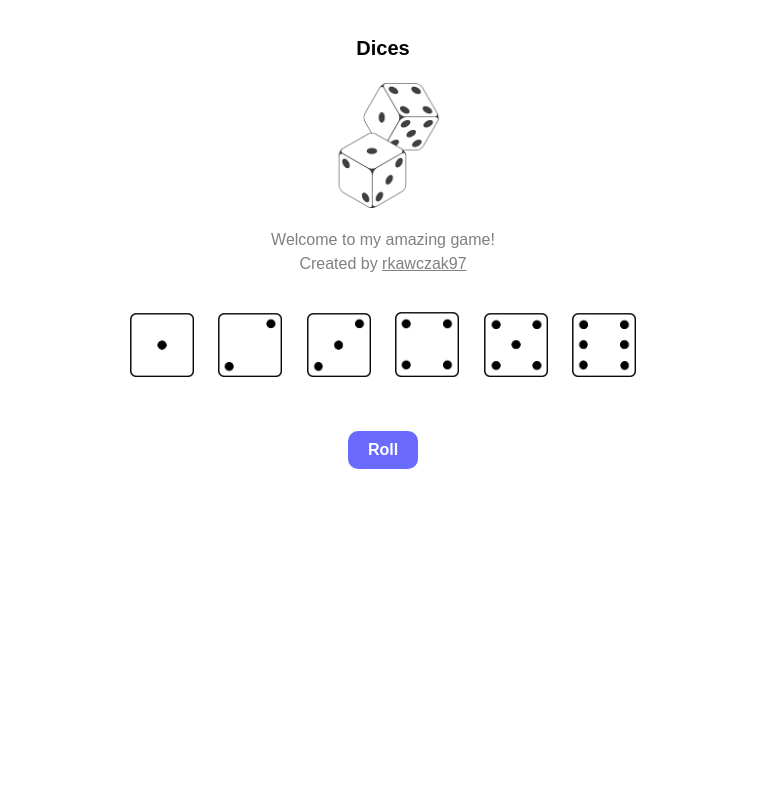
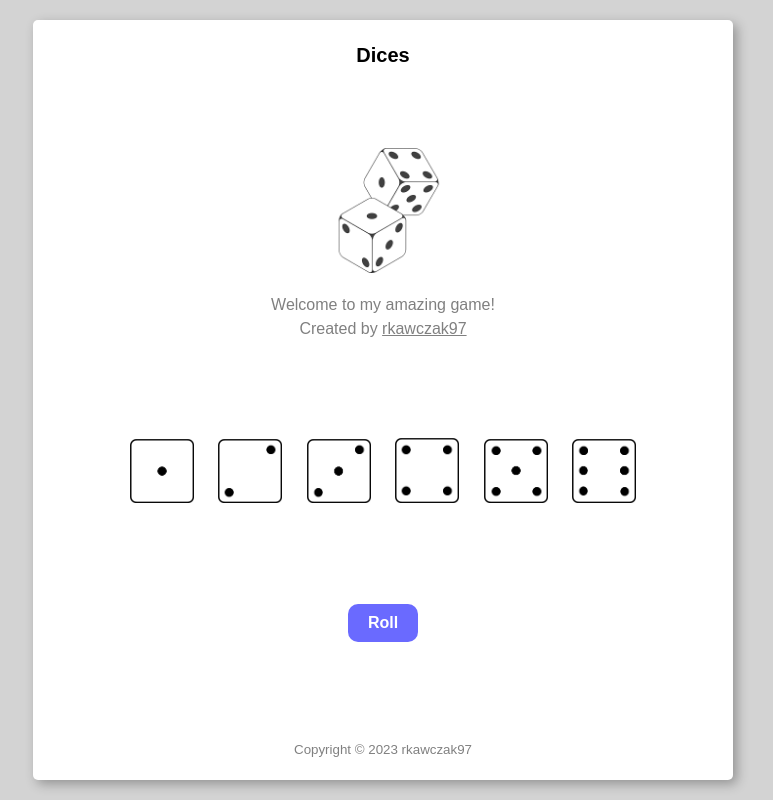
Before and after one commit to rkawczak97/Dices, a plain HTML site: page web_app/index.html in a window 1280 px wide. Shown: the whole page, without its empty margins (257-1030 px from the left). Drawn offline with Linux system fonts and the light colour scheme.

Commit message:
website design changes

```diff
--- a/web_app/index.html
+++ b/web_app/index.html
@@ -1,34 +1,40 @@
-<!DOCTYPE html>
+<!DOCTYPE HTML5>
 <html>
 	<head>
-		<title>
-			Dices
-		</title>
+		<title>Dices</title>
 		<link rel="stylesheet" href="src/styles.css">
 		<link rel="icon" type="image/x-icon" href="src/img/favicon.ico">
 	</head>
-
 	<body>
-		<p style="font-weight: bold; font-size: 15pt; padding-top: 10pt;">
-			Dices
-		</p>
+        <div class="content">
+            <div>
+                <p class="title">Dices</p>
+            </div>
+            <div>
                 <img src="src/img/dices_logo.png" width="125" height="auto">
-		<p style="color: grey;">
-			Welcome to my amazing game! <br>
-			Created by
+                <p style="color: grey; margin: 20px;">
+                    Welcome to my amazing game! <br> Created by
                     <a href="https://github.com/rkawczak97" target="_blank">
                         rkawczak97
                     </a>
                 </p>
+            </div>
+            <div>
                 <img src="src/img/dice-1.png" class="dice-img">
                 <img src="src/img/dice-2.png" class="dice-img">
                 <img src="src/img/dice-3.png" class="dice-img">
                 <img src="src/img/dice-4.png" class="dice-img">
                 <img src="src/img/dice-5.png" class="dice-img">
                 <img src="src/img/dice-6.png" class="dice-img">
-		<br>
-		<button class="roll-button">
-			Roll
-		</button>
+            </div>
+            <div>
+                <button class="roll-button">Roll</button>
+            </div>
+            <div>
+                <p style="color: grey; margin: 20px; font-size: 10pt;">
+                    Copyright &copy; 2023 rkawczak97
+                </p>
+            </div>
+        </div>
 	</body>
 </html>
--- a/web_app/src/styles.css
+++ b/web_app/src/styles.css
@@ -1,7 +1,41 @@
 * {
-font-size: 12pt;
-font-family: sans-serif;
-text-align: center;
+    font-size: 12pt;
+    font-family: sans-serif;
+    text-align: center;
+}
+
+body {
+    background-color: lightgrey;
+}
+
+a {
+    color: grey;
+}
+
+p {
+    line-height: 1.5;
+}
+
+.title {
+    font-weight: bold;
+    font-size: 15pt;
+}
+
+.content {
+    background-color: white;
+    border-radius: 5px;
+    box-shadow: 4px 4px 12px rgba(0, 0, 0, 0.3);
+    width: 700px;
+    height: 95%;
+    position: absolute;
+    top: 0;
+    bottom: 0;
+    left: 0;
+    right: 0;
+    margin: auto;
+    display: flex;
+    flex-direction: column;
+    justify-content: space-between;
 }
 
 .roll-button {
@@ -9,11 +43,11 @@ text-align: center;
     color: white;
     font-weight: bold;
     padding: 10px 20px;
+    margin: 20px;
     border: none;
     border-radius: 10px;
     cursor: pointer;
     transition: opacity 150ms;
-    margin-top: 30px;
 }
 
 .roll-button:hover {
@@ -28,14 +62,4 @@ text-align: center;
     margin: 20px 10px;
     width: 64px;
     cursor: pointer;
-    /* border: 1px solid green;
-    border-radius: 10px; */
 }
-
-a {
-    color: grey;
-}
-
-p {
-    line-height: 1.5;
-}
```
Lines whose indentation alone changed are shown as unchanged.
